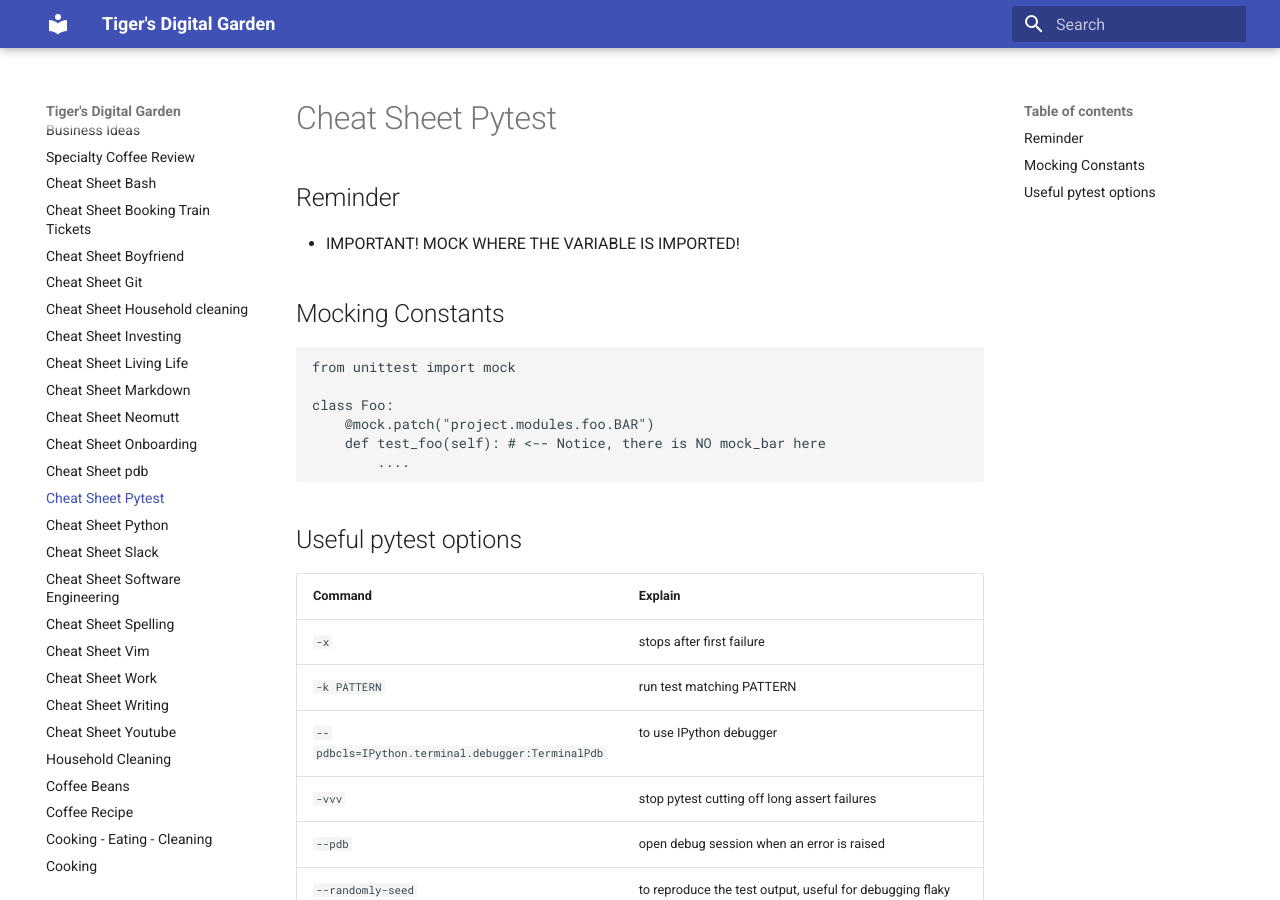
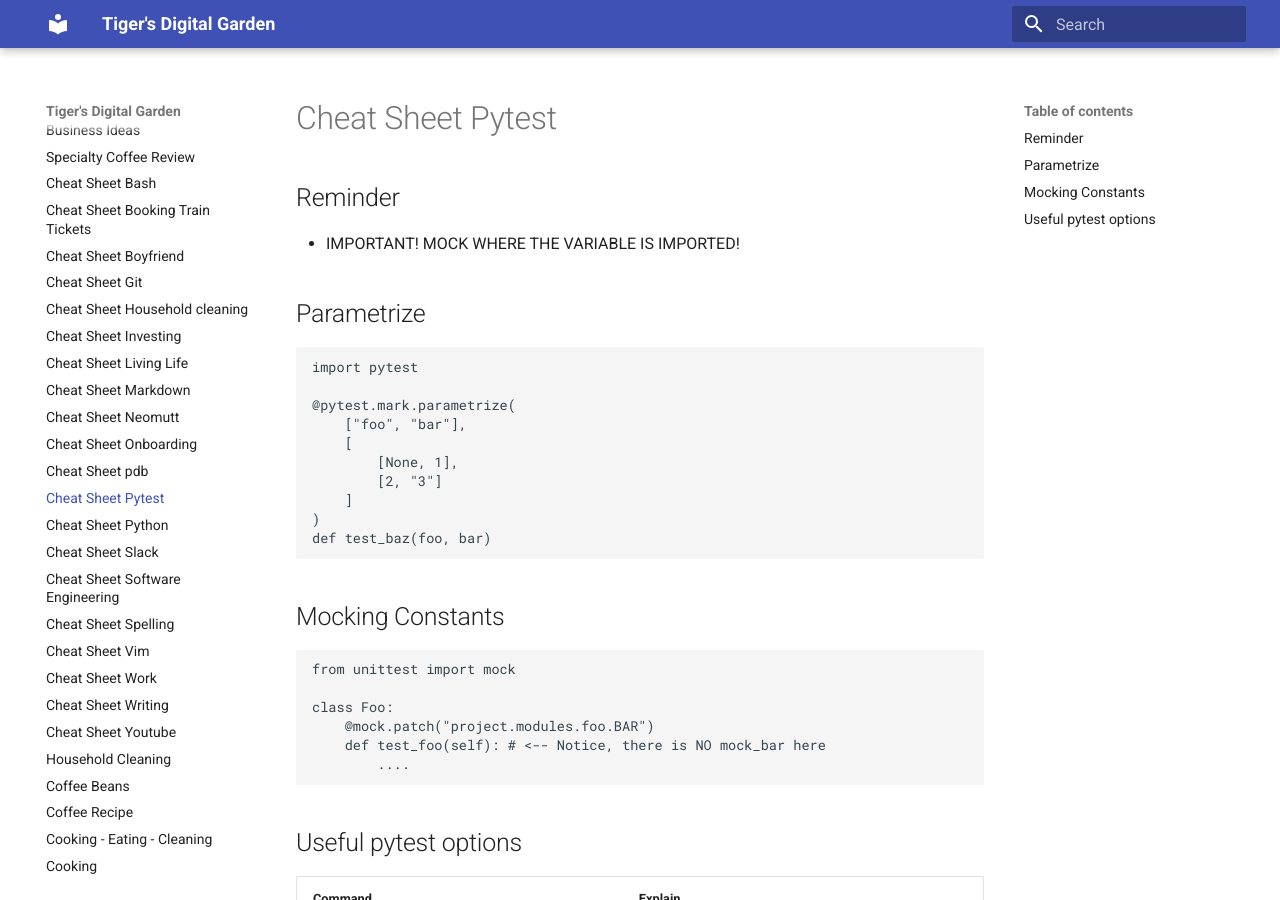
Before and after one commit to ynotstartups/notes, an MkDocs documentation site: the page built from notes/cheat-sheet-pytest.md, in a window 1280 px wide and 900 px high. Built offline with MkDocs 1.6.1 and Material for MkDocs 9.7.7, drawn with Linux system fonts in a browser that asks for light colours.

Commit message:
add Parametrize

````diff
--- a/notes/cheat-sheet-pytest.md
+++ b/notes/cheat-sheet-pytest.md
@@ -3,6 +3,21 @@
 ## Reminder
 
 - IMPORTANT! MOCK WHERE THE VARIABLE IS IMPORTED!
+
+## Parametrize
+
+```python
+import pytest
+
+@pytest.mark.parametrize(
+    ["foo", "bar"],
+    [
+        [None, 1],
+        [2, "3"]
+    ]
+)
+def test_baz(foo, bar)
+```
 
 ## Mocking Constants
 
````
